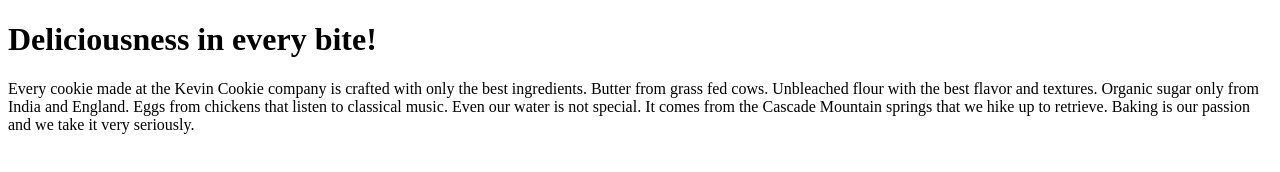
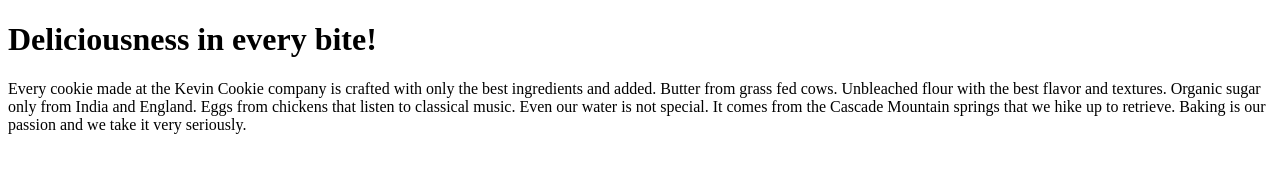
Before and after one commit to bharath-pedapudi/git_tut_kevin_cloud_repo, a plain HTML site: page index.htm in a window 1280 px wide. Drawn offline with Linux system fonts and the light colour scheme.

Commit message:
added "and added" in index.htm

```diff
--- a/index.htm
+++ b/index.htm
@@ -4,7 +4,7 @@
 
 <h1>Deliciousness in every bite!</h1>
 
-<p>Every cookie made at the Kevin Cookie company is crafted with only the best ingredients. Butter from grass fed cows. Unbleached flour with the best flavor and textures. Organic sugar only from India and England. Eggs from chickens that listen to classical music. Even our water is not special. It comes from the Cascade Mountain springs that we hike up to retrieve. Baking is our passion and we take it very seriously.</p>
+<p>Every cookie made at the Kevin Cookie company is crafted with only the best ingredients and added. Butter from grass fed cows. Unbleached flour with the best flavor and textures. Organic sugar only from India and England. Eggs from chickens that listen to classical music. Even our water is not special. It comes from the Cascade Mountain springs that we hike up to retrieve. Baking is our passion and we take it very seriously.</p>
 
 </body>
 </html>
```
